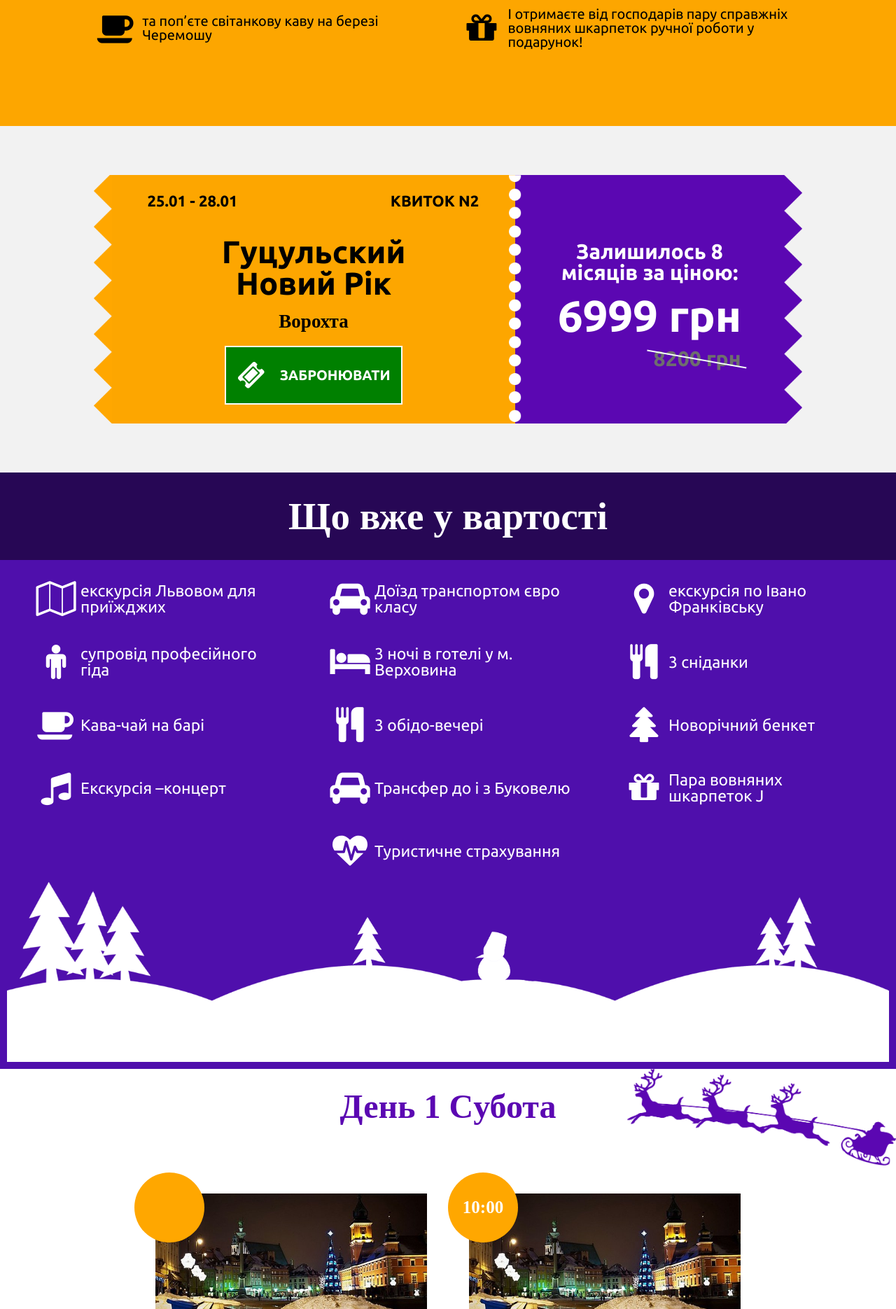
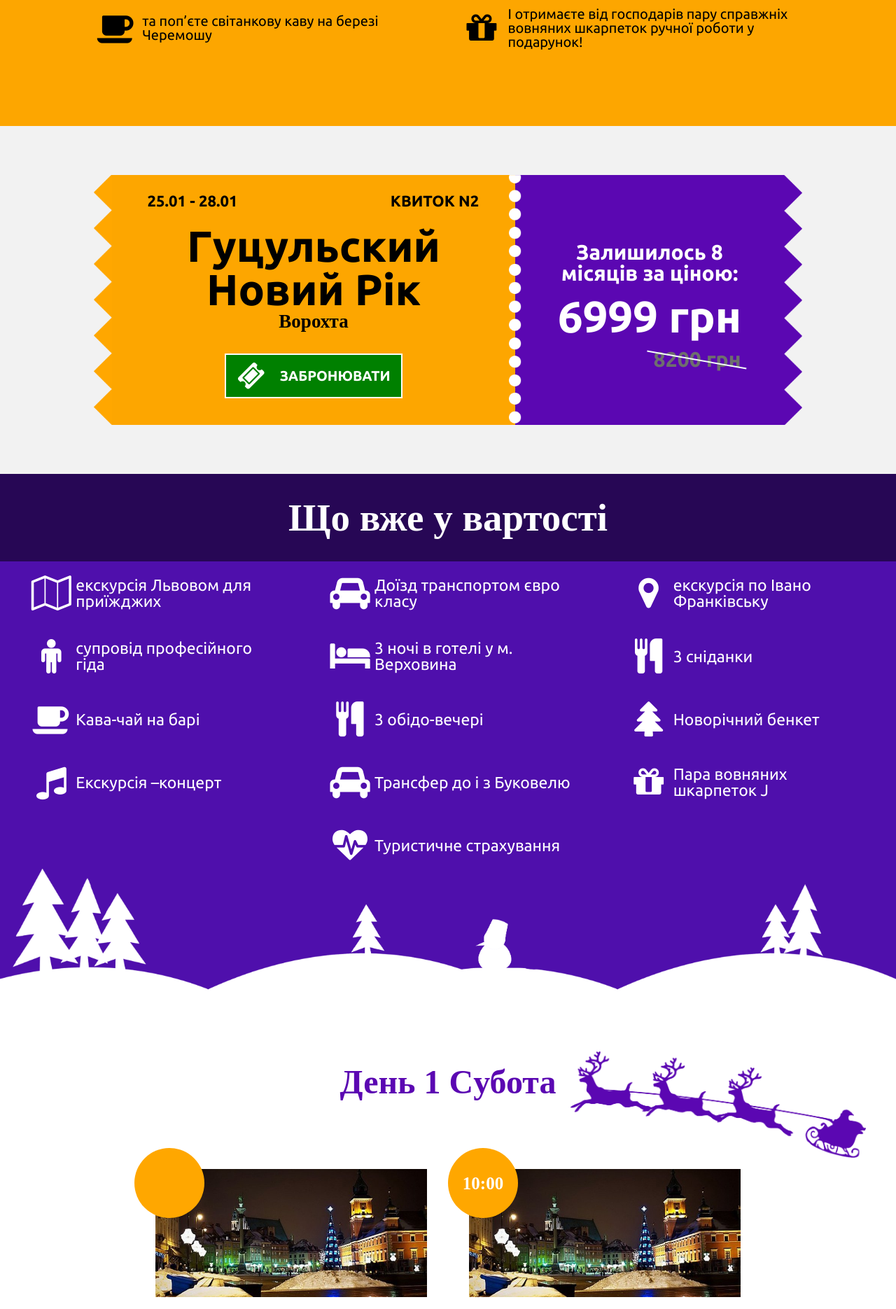
Before and after one commit to alexandrtovmach/vorohta, a PHP site: page / in a window 1280 px wide. Shown: the part 1500-3370 px from the top of the page at 70% size. Run offline with PHP 8.4, Linux system fonts and the light colour scheme; some web fonts are replaced.

Commit message:
add decorations, changed fontsize for tickets text

```diff
--- a/index.html
+++ b/index.html
@@ -130,13 +130,10 @@
                     <li><div><i class="fa fa-car" aria-hidden="true"></i></div><p>Трансфер до і з Буковелю</p></li>
                     <li><div><i class="fa fa-gift" aria-hidden="true"></i></div><p>Пара вовняних шкарпеток J</p></li>
                     <li><div><i class="fa fa-heartbeat" aria-hidden="true"></i></div><p>Туристичне страхування</p></li>
-
-                    <img src="design/img_pack/clipart/christmas_tree_bg_clipart.png" class='christmas-tree-snowman' alt="">
                 </ul>
-
             </section>
 
-            <section class='daily-program'>
+            <section class='daily-program first-day'>
 
                 <h2 style='color: #5B07B2'>День 1 Cубота</h2>
                 <ul>
@@ -201,11 +198,7 @@
 
             </section>
 
-            <section class='daily-program second-week' style='background-color: #7F44D6; background-image: url(design/img_pack/clipart/snowflakes_horizontal_bg.png); background-repeat: repeat;' >
-
-                <!--block-ornament-->
-
-                <img src="design/img_pack/clipart/decoration_bg.png" class='christmas-tree' alt="">
+            <section class='daily-program second-day' >
 
                 <h2 style='color: white'>День 2 НЕДІЛЯ</h2>
                 <ul>
@@ -266,7 +259,7 @@
                 </div>
             </section>
 
-            <section class='daily-program third-day' >
+            <section class='daily-program  third-day' >
                 <h2>День 3 ПОНЕДІЛОК</h2>
                 <ul>
                     <li>
@@ -326,11 +319,6 @@
                     <h3>РОДЗИНКА ДНЯ</h3>
                     <p>Ваші  унікальні фото у чудовому образі гуцулок та гуцулів того часу у Музеї «Тіні забутих предків»</p>
                 </div>
-
-                <!--BIG SNOWMAN ORNAME-->
-
-                <img src="design/img_pack/clipart/snowman.png" class='snowman' alt="">
-
             </section>
 
             <section class='daily-program'>
@@ -418,13 +406,12 @@
                         </a>
                     </li>
                     <li class='secondPart'>
+                        <div class='bullets' style='background-image: url(design/img_pack/clipart/ticket_divider.png)'></div>
                         <div class='triangles-right' style='background-image: url(design/img_pack/clipart/ticket_deco_violet.png)'></div>
                         <p class='moths-left'>Залишилось 8 місяців за ціною:</p>
                         <p class='price-actual'>6999 грн</p>
                         <p class='price-outOfDated'>8200 грн
-                            <svg>
-                                <line x1='5px' y1='10' x2='220' y2='40' stroke='#E6E6E6' stroke-width='5'/>
-                            </svg>
+                            <span class='cross-line'></span>
                         </p>
                     </li>
                 </ul>
--- a/style/mainstyle.css
+++ b/style/mainstyle.css
@@ -283,10 +283,10 @@ main img {
 .firstPart .title {
 	margin: 0;
 	width: 400px;
-	padding: 19px 0;
+	padding: 2px 0;
 	font-family: "Ubuntu";
 	font-weight: bold;
-	font-size: 45px;
+	font-size: 62px;
 	color: black;
 }
 
@@ -304,8 +304,8 @@ main img {
 	padding: 8px 0;
 	background-color: green;
 	border: 2px solid white;
-	padding: 20px 0;
-	margin: 21px 0;
+	padding: 10px 0;
+	margin: 32px 0;
 }
 
 .firstPart p {
@@ -417,6 +417,7 @@ main img {
 	margin: 0;
 }
 
+
 .what-included h2 {
 	color: white;
 	text-align: center;
@@ -436,12 +437,13 @@ main img {
 	justify-content: space-around;
 	align-items: center;
 	flex-wrap: wrap;
-<<<<<<< HEAD
 	width: 100%;
-=======
-	width: calc(100% - 10px*2);
-	padding: 10px;
->>>>>>> 380ed38c1d35e7054d7cba46e23d67653ab5c134
+	padding-bottom:250px;
+	background-image: url(../design/img_pack/clipart/christmas_tree_bg_clipart.png);
+	background-size: 100% auto;
+	background-position: bottom;
+	background-repeat: no-repeat;
+
 }
 
 .what-included ul li {
@@ -482,16 +484,7 @@ main img {
 	font-size: 23px;
 }
 
-.what-included .christmas-tree-snowman {
-	width: 100%;
-	height: 50%;
-	flex-grow: 1;
-	padding: 0;
-	margin: 0;
-}
-
 /*--------------daily-program------------*/
-
 .daily-program {
 	position: relative;
 	/* background-repeat: no-repeat;
@@ -500,19 +493,27 @@ main img {
 	width: 100%;
 	display: flex;
 	flex-direction: column;
-	padding: 10px 0;
-	background: url('../design/img_pack/clipart/santa.png') no-repeat top right, url('../design/img_pack/clipart/tree_bg.png') no-repeat bottom left;
-	background-size: 30%;
+
 }
 
-.christmas-santa {
-	position: absolute;
-	transform: rotate(6deg);
-	top: -70px;
-	right: 70px;
-	width: 24%;
-	height: 12%;
+.first-day {
+    background: url(../design/img_pack/clipart/santa.png) top right 5%, url(../design/img_pack/clipart/tree_bg.png) bottom left;
+    background-size: 33% auto;
+    background-repeat: no-repeat;
 }
+
+.second-day {
+	background: #7F44D6 url(../design/img_pack/clipart/decoration_bg.png) top left -5%;
+	background-repeat: no-repeat;
+	background-size: 81% 70%;
+}
+
+.third-day {
+	background: url(../design/img_pack/clipart/snowman.png) bottom right;
+	background-repeat: no-repeat;
+	background-size: 36% 56%;
+}
+
 
 .christmas-tree {
 	position: absolute;
```
